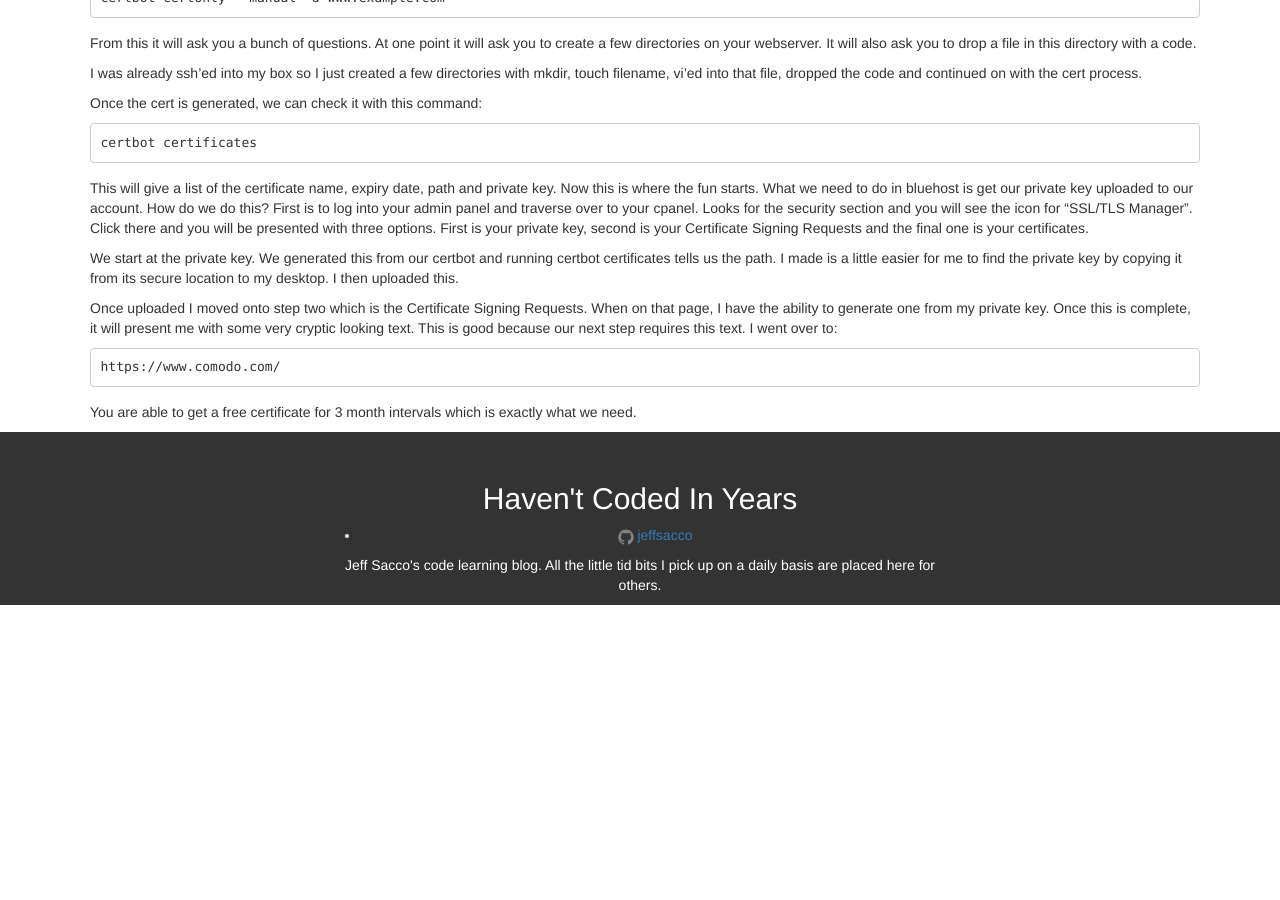
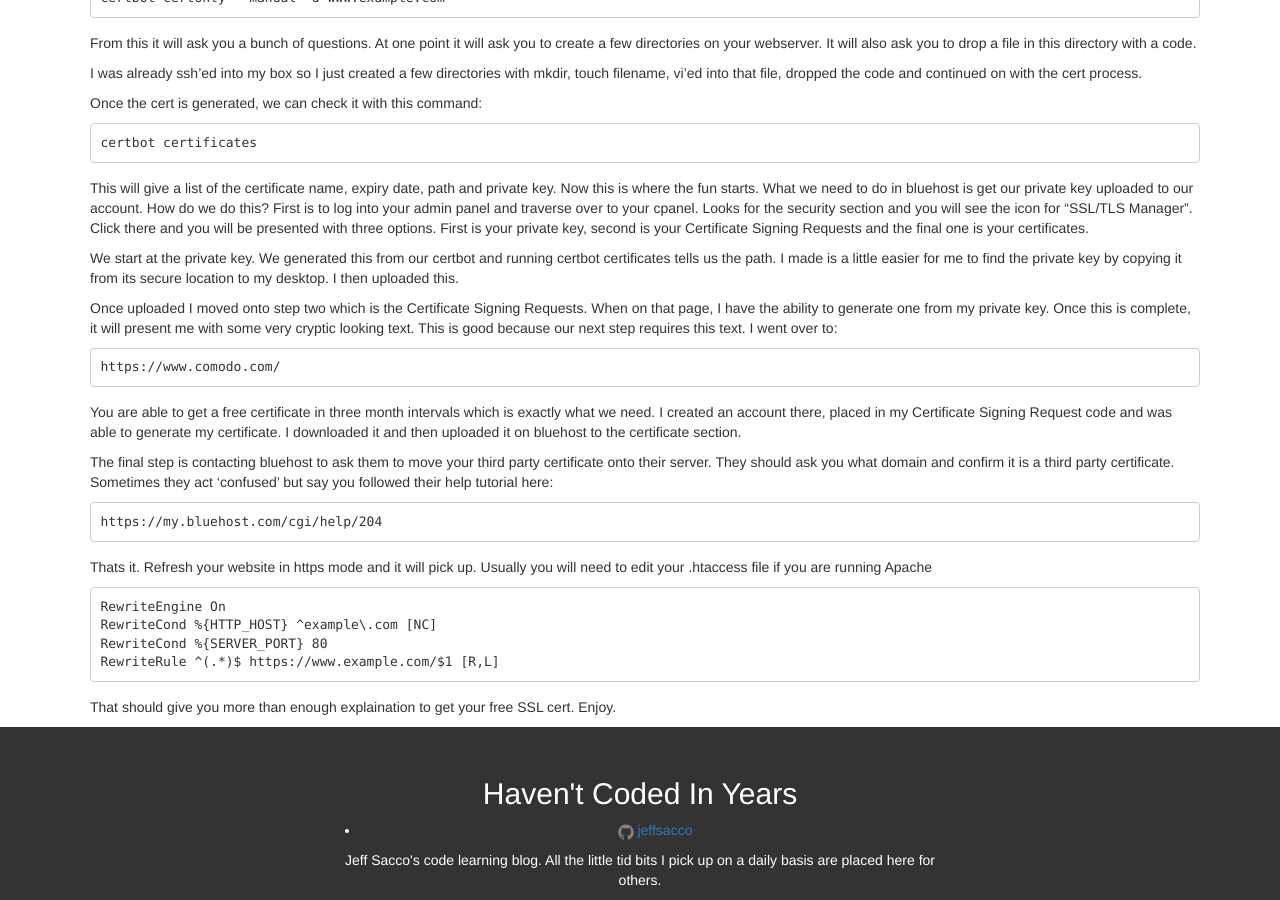
Before and after one commit to jeffsacco/jekyll, a Jekyll site: the page built from _posts/blog/2017-07-13-letsencrypt-use.markdown, in a window 1280 px wide and 900 px high, scrolled down 679 px. Built offline with Jekyll 4.4.1, drawn with Linux system fonts in a browser that asks for light colours; before the commit the page ends 1284 px from its top, so only the background shows below that.

Commit message:
Finishing up my article

```diff
--- a/_posts/blog/2017-07-13-letsencrypt-use.markdown
+++ b/_posts/blog/2017-07-13-letsencrypt-use.markdown
@@ -37,4 +37,17 @@ Once uploaded I moved onto step two which is the Certificate Signing Requests.
 
 	https://www.comodo.com/
 
-You are able to get a free certificate for 3 month intervals which is exactly what we need.
+You are able to get a free certificate in three month intervals which is exactly what we need.  I created an account there, placed in my Certificate Signing Request code and was able to generate my certificate.  I downloaded it and then uploaded it on bluehost to the certificate section.
+
+The final step is contacting bluehost to ask them to move your third party certificate onto their server.  They should ask you what domain and confirm it is a third party certificate.  Sometimes they act 'confused' but say you followed their help tutorial here:
+
+	https://my.bluehost.com/cgi/help/204
+
+Thats it.  Refresh your website in https mode and it will pick up.  Usually you will need to edit your .htaccess file if you are running Apache
+
+	RewriteEngine On
+	RewriteCond %{HTTP_HOST} ^example\.com [NC]
+	RewriteCond %{SERVER_PORT} 80
+	RewriteRule ^(.*)$ https://www.example.com/$1 [R,L]
+
+That should give you more than enough explaination to get your free SSL cert.  Enjoy.
```
